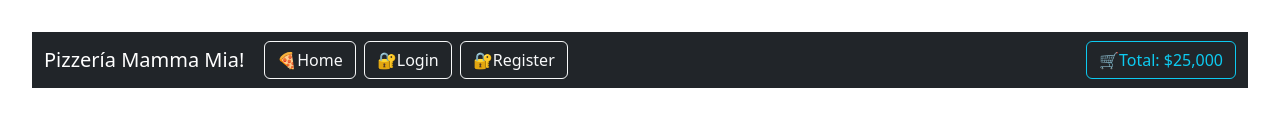
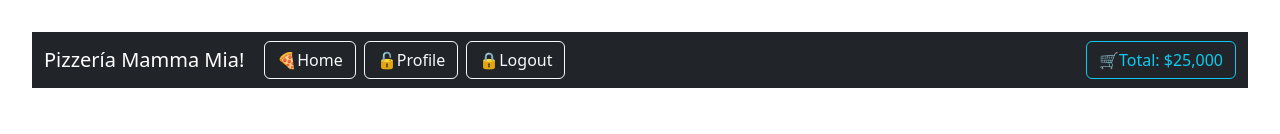
Before and after one commit to jvillegas36/react-pizzeria-hito1, a React (Vite) app: page / in a window 1280 px wide. Shown: the top 134 px of the page. Built offline with nearby package versions, Linux system fonts and the light colour scheme.

Commit message:
Hito 2  sugerencia de revisor

```diff
--- a/src/components/Navbar.jsx
+++ b/src/components/Navbar.jsx
@@ -28,11 +28,10 @@ const Navbar = () => {
               </button>
             </li>
 
-            <li class="nav-item">
+            {token == false? <>
+                        <li class="nav-item">
               <button
-                className={`btn btn-outline-light mx-1 ${
-                  token == false ? "d-none" : "null"
-                }`}
+                className={`btn btn-outline-light mx-1 `}
                 type="submit"
               >
                 🔓Profile
@@ -40,20 +39,16 @@ const Navbar = () => {
             </li>
             <li class="nav-item dropdown">
               <button
-                className={`btn btn-outline-light mx-1 ${
-                  token == false ? "d-none" : "null"
-                }`}
+                className={`btn btn-outline-light mx-1 `}
                 type="submit"
               >
                 🔒Logout
               </button>
             </li>
-
+            </> : <>
             <li class="nav-item">
               <button
-                className={`btn btn-outline-light mx-1 ${
-                  token == true ? "d-none" : "null"
-                }`}
+                className={`btn btn-outline-light mx-1 `}
                 type="submit"
               >
                 🔐Login
@@ -62,18 +57,21 @@ const Navbar = () => {
 
             <li class="nav-item">
               <button
-                className={`btn btn-outline-light mx-1 ${
-                  token == true ? "d-none" : "null"
-                }`}
+                className={`btn btn-outline-light mx-1 `}
                 type="submit"
               >
                 🔐Register
               </button>
             </li>
+
+            </>}
+
+
+
           </ul>
           <form class="d-flex">
             <button class="btn btn-outline-info" type="submit">
-               🛒Total: ${Intl.NumberFormat().format(total)}
+              🛒Total: ${Intl.NumberFormat().format(total)}
             </button>
           </form>
         </div>
```
